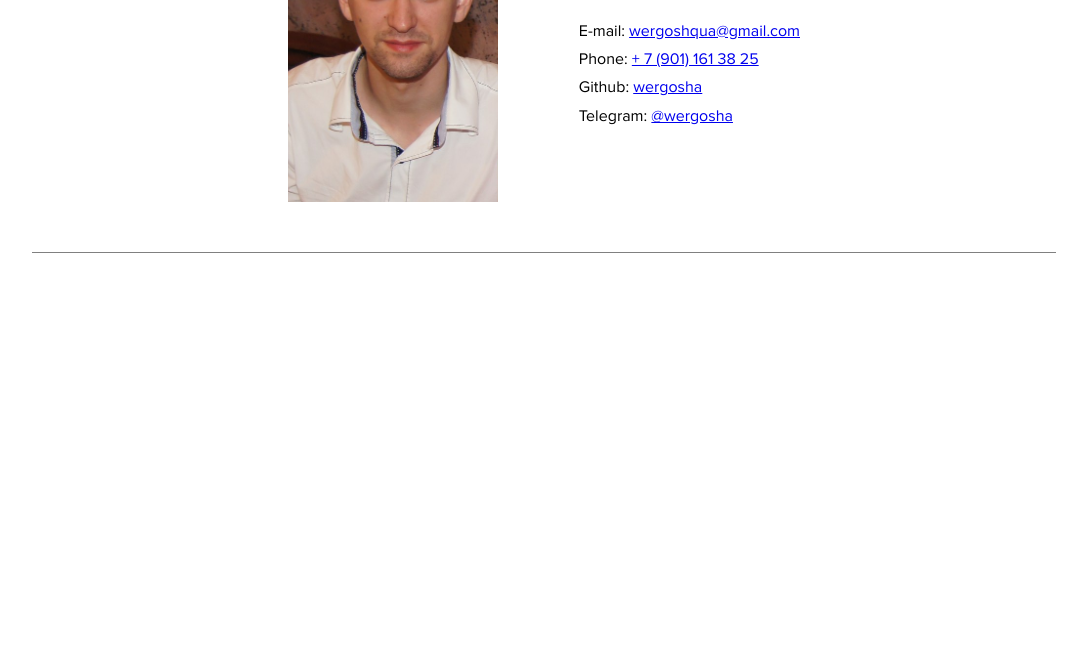
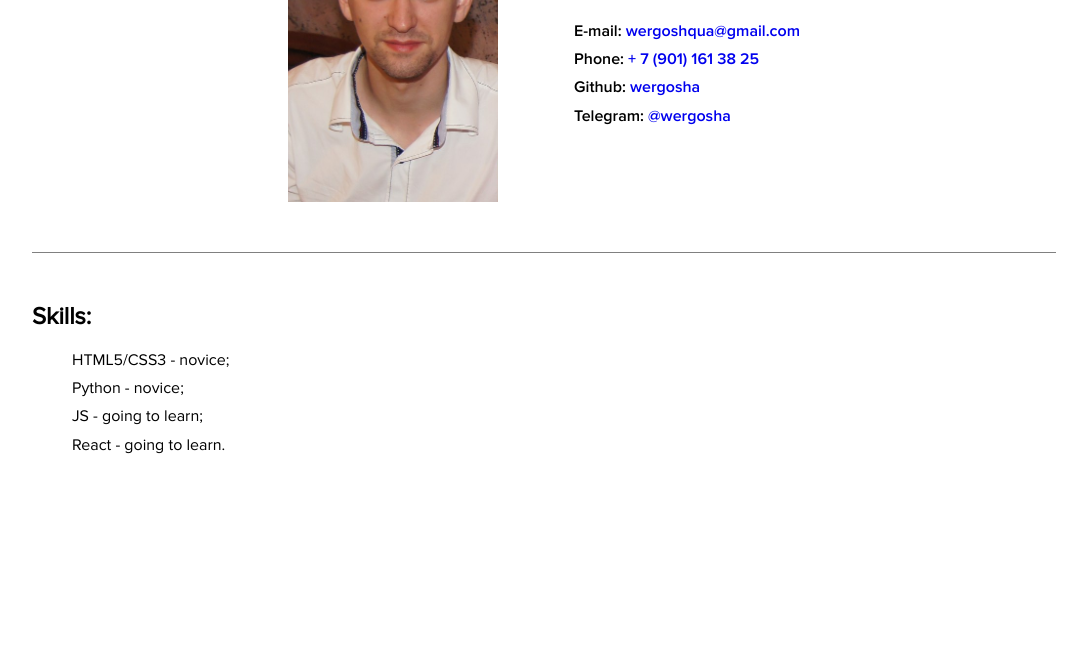
Before and after one commit to wergosha/rsschool-cv, a plain HTML site: page index.html in a window 1280 px wide. Shown: the part 135-800 px from the top of the page, without its empty margins (96-1183 px from the left). Drawn offline with Linux system fonts and the light colour scheme.

Commit message:
feat: add section skills

```diff
--- a/index.html
+++ b/index.html
@@ -28,7 +28,22 @@
         <hr>
         </div>
     </header>
-
+    <main>
+        <section class="skills">
+            <div class="container">
+                <h2 class="skills-title">Skills:</h2>
+                <!-- /.skills-title -->
+                <ul class="skills-list">
+                    <li>HTML5/CSS3 - novice;</li>
+                    <li>Python - novice;</li>
+                    <li>JS - going to learn;</li>
+                    <li>React - going to learn.</li>
+                </ul>
+                <!-- /.skills-list -->
+            </div>
+        </section>
+        <!-- /.skills -->
+    </main>
 
 </body>
 </html>
--- a/scss/_interface.scss
+++ b/scss/_interface.scss
@@ -13,6 +13,7 @@ body {
 
 li {
     list-style: none;
+    margin-bottom: 10px;
 }
 
 hr {
@@ -23,3 +24,7 @@ hr {
     border: 2px;
     background-color: grey;
 }
+
+a {
+    text-decoration: none;
+}
--- a/scss/blocks/_header.scss
+++ b/scss/blocks/_header.scss
@@ -11,6 +11,7 @@
     &__list {
         padding-left: 0;
         &-item {
+            @include bold;
             margin-bottom: 10px;
             &:last-child {
                 margin-bottom: 0;
```
Also changed, not shown: css/style.css, 1 other file.
